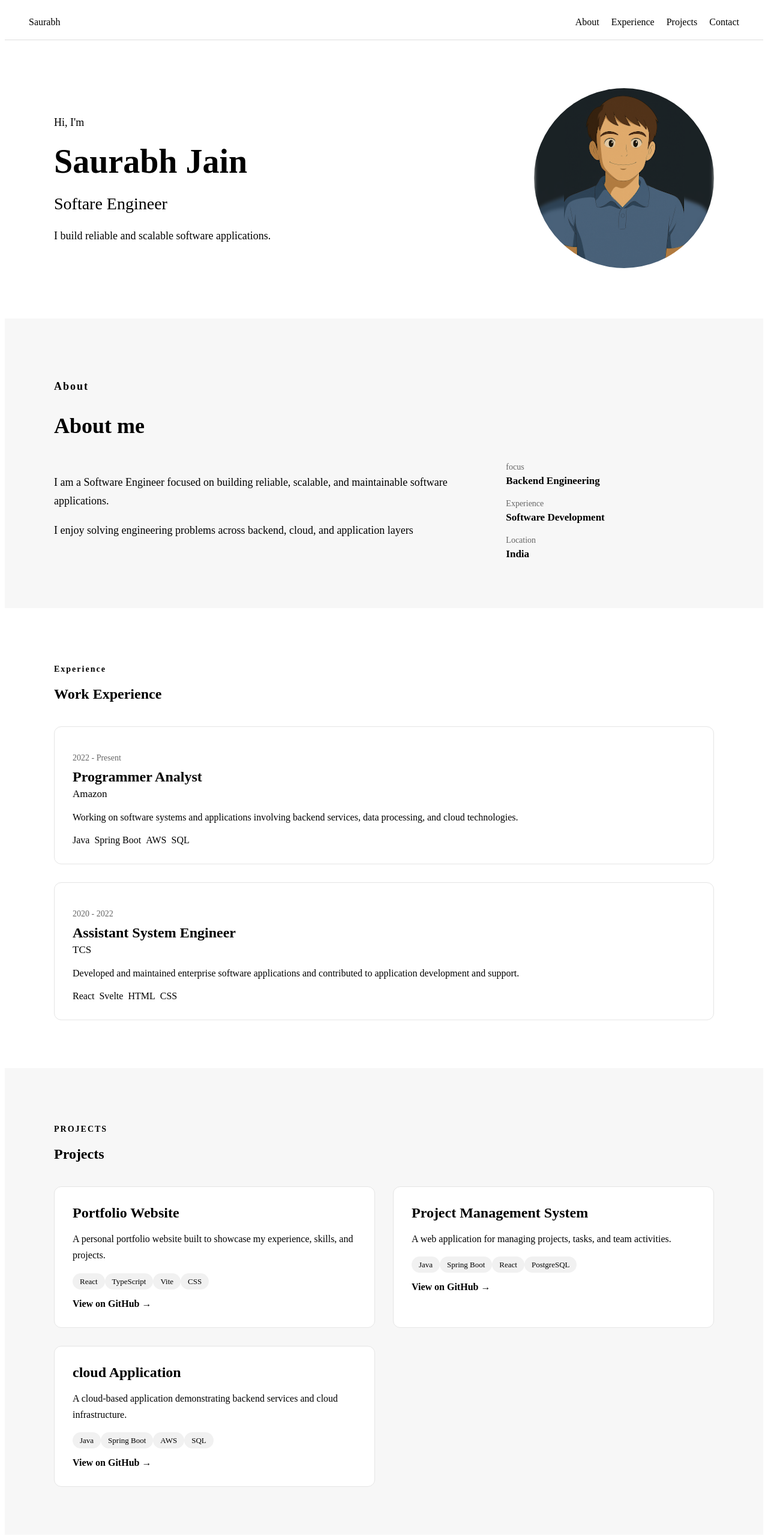
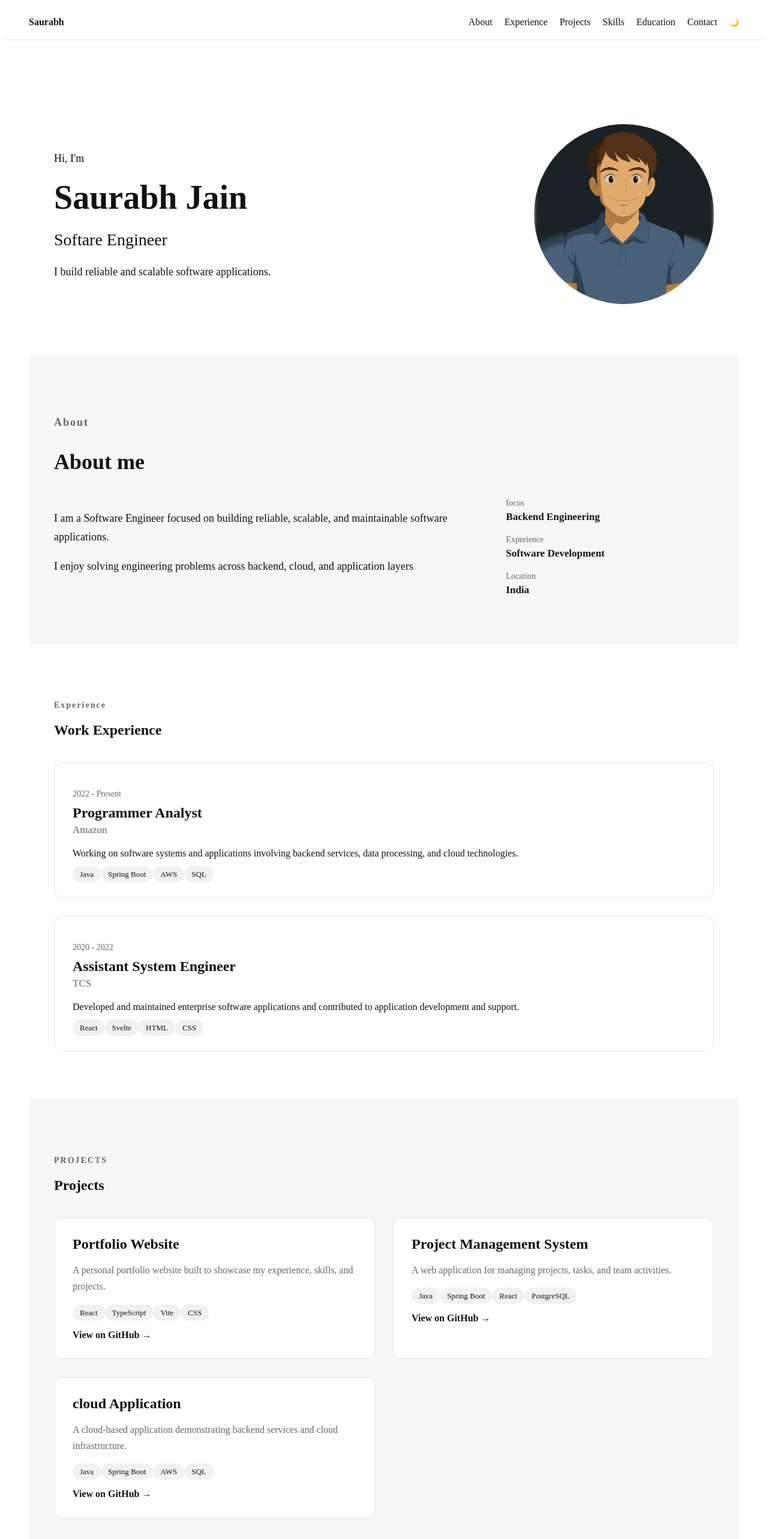
Before and after one commit to jainsaurabh033/Saurabh-Personal-Website, a React app: page / in a window 1280 px wide. Shown: the top 2566 px of the page at 60% size. Built offline with nearby package versions, Linux system fonts and the light colour scheme; the HTML template or start-up script is replaced by a standard one.

Commit message:
Added dark mode and animation to css

```diff
--- a/src/App.css
+++ b/src/App.css
@@ -1,9 +1,50 @@
+html {
+  scroll-behavior: smooth;
+}
+
+/* Theme */
+
+.app {
+  --background: #ffffff;
+  --surface: #f7f7f7;
+  --text: #111111;
+  --muted-text: #666666;
+  --border: #e5e5e5;
+  --tag-background: #f1f1f1;
+
+  min-height: 100vh;
+  background: var(--background);
+  color: var(--text);
+
+  transition:
+    background 0.3s ease,
+    color 0.3s ease;
+}
+
+.app.dark {
+  --background: #111111;
+  --surface: #1a1a1a;
+  --text: #f5f5f5;
+  --muted-text: #aaaaaa;
+  --border: #333333;
+  --tag-background: #2a2a2a;
+}
+
+/* Navbar */
+
 nav {
   display: flex;
   justify-content: space-between;
   align-items: center;
+
   padding: 20px 40px;
-  border-bottom: 1px solid #ddd;
+
+  background: var(--background);
+  border-bottom: 1px solid var(--border);
+
+  transition:
+    background 0.3s ease,
+    border-color 0.3s ease;
 }
 
 nav div {
@@ -12,10 +53,17 @@ nav div {
 }
 
 nav a {
+  color: var(--text);
   text-decoration: none;
-  color: black;
+
+  transition: opacity 0.2s ease;
 }
 
+nav a:hover {
+  opacity: 0.7;
+}
+
+/* Main */
 main {
   padding: 60px 40px;
 }
@@ -63,7 +111,15 @@ main {
 
   object-fit: cover;
   border-radius: 50%;
+
+  transition: transform 0.3s ease;
 }
+
+.hero-image img:hover {
+  transform: scale(1.03);
+}
+
+/* Shared section */
 
 .section-container {
   max-width: 1100px;
@@ -71,15 +127,19 @@ main {
   padding: 80px 40px;
 }
 
-.about {
-  background: #f7f7f7;
-}
+.section-label {
+  margin-bottom: 10px;
+  color: var(--muted-text);
 
-.section-label {
   font-size: 14px;
   font-weight: 600;
   letter-spacing: 2px;
-  margin-bottom: 10px;
+}
+
+/* About */
+
+.about {
+  background: var(--surface);
 }
 
 .about h2 {
@@ -114,15 +174,18 @@ main {
 
 .about-details span {
   font-size: 14px;
-  color: #666;
+  color: var(--muted-text);
 }
 
 .about-details strong {
+  color: var(--text);
   font-size: 17px;
 }
 
+/* Experience */
+
 .experience {
-  background: white;
+  background: var(--background);
 }
 
 .experience-list {
@@ -134,13 +197,23 @@ main {
 
 .experience-card {
   padding: 30px;
-  border: 1px solid #e5e5e5;
+  background: var(--background);
+  color: var(--text);
+  border: 1px solid var(--border);
   border-radius: 12px;
+  transition:
+    transform 0.25s ease,
+    box-shadow 0.25s ease;
+}
+
+.experience-card:hover {
+  transform: translateY(-4px);
+  box-shadow: 0 8px 24px rgba(0, 0, 0, 0.06);
 }
 
 .experience-card > p:first-child {
   font-size: 14px;
-  color: #666;
+  color: var(--muted-text);
   margin-bottom: 10px;
 }
 
@@ -150,6 +223,7 @@ main {
 }
 
 .experience-card h4 {
+  color: var(--muted-text);
   font-size: 17px;
   font-weight: 500;
   margin: 0 0 20px;
@@ -158,6 +232,8 @@ main {
 .experience-card p:last-child {
   line-height: 1.7;
 }
+
+/* Technology Tags */
 
 .technolgy-list {
   display: flex;
@@ -169,13 +245,14 @@ main {
 .technology-list span {
   padding: 6px 12px;
   border-radius: 20px;
-  background: #f1f1f1;
+  background: var(--tag-background);
+  color: var(--text);
   font-size: 13px;
 }
 
 /* Project css */
 .projects {
-  background: #f7f7f7;
+  background: var(--surface);
 }
 
 .project-grid {
@@ -187,9 +264,31 @@ main {
 
 .project-card {
   padding: 30px;
-  background: white;
-  border: 1px solid #e5e5e5;
+  background: var(--background);
+  border: 1px solid var(--border);
   border-radius: 12px;
+
+  transition:
+    transform 0.25s ease,
+    box-shadow 0.25s ease,
+    border-color 0.25s ease;
+}
+
+.project-card:hover {
+  transform: translateY(-6px);
+  box-shadow: 0 10px 30px rgba(0, 0, 0, 0, 08);
+}
+
+.project-card a {
+  display: inline-block;
+  margin-top: 20px;
+  color: var(--text);
+  font-weight: 600;
+  text-decoration: none;
+}
+
+.project-card a:hover {
+  text-decoration: underline;
 }
 
 .project-card h3 {
@@ -198,31 +297,14 @@ main {
 }
 
 .project-card p {
+  color: var(--muted-text);
   line-height: 1.7;
   margin-bottom: 20px;
 }
 
-.project-card a {
-  display: inline-block;
-  margin-top: 20px;
-  color: black;
-  font-weight: 600;
-  text-decoration: none;
-}
-
-.project-card a:hover {
-  text-decoration: underline;
-}
-
-@media (max-width: 768px) {
-  .project-grid {
-    grid-template-columns: 1fr;
-  }
-}
-
 /* skills section */
 .skills {
-  background: white;
+  background: var(--background);
 }
 
 .skills-grid {
@@ -234,8 +316,18 @@ main {
 
 .skill-category {
   padding: 30px;
-  border: 1px solid #e5e5e5;
+  background: var(--background);
+  color: var(--text);
+  border: 1px solid var(--border);
   border-radius: 12px;
+  transition:
+    transform 0.25s ease,
+    box-shadow 0.25s ease;
+}
+
+.skill-category:hover {
+  transform: translateY(-4px);
+  box-shadow: 0 8px 24px rgba(0, 0, 0, 0.06);
 }
 
 .skill-category h3 {
@@ -252,19 +344,15 @@ main {
 .skill-list span {
   padding: 8px 14px;
   border-radius: 20px;
-  background: #f1f1f1;
+  background: var(--tag-background);
+  color: var(--text);
   font-size: 14px;
 }
 
-@media (max-width: 768px) {
-  .skill-grid {
-    grid-template-columns: 1fr;
-  }
-}
+/* Education */
 
-/* Acheivement and Education section */
 .education {
-  background: #f7f7f7;
+  background: var(--surface);
 }
 
 .education-content {
@@ -276,20 +364,26 @@ main {
 
 .education-card {
   padding: 30px;
-  background: white;
-  border: 1px solid #e5e5e5;
+  background: var(--background);
+  color: var(--text);
+  border: 1px solid var(--border);
   border-radius: 12px;
 }
 
+.education-card p:first-child {
+  color: var(--muted-text);
+}
+
 .education-card h3 {
+  margin: 10px 0 5px;
   font-size: 24px;
-  margin: 10px 0 5px;
 }
 
 .education-card h4 {
+  margin: 0 0 20px;
+  color: var(--muted-text);
   font-size: 17px;
   font-weight: 500;
-  margin: 0 0 20px;
 }
 
 .education-card p:last-child {
@@ -297,8 +391,8 @@ main {
 }
 
 .achievements h3 {
+  margin-top: 0;
   font-size: 24px;
-  margin-top: 0;
 }
 
 .achievements ul {
@@ -310,47 +404,55 @@ main {
   line-height: 1.6;
 }
 
-@media (max-width: 768px) {
-  .education-content {
-    grid-template-columns: 1fr;
-  }
-}
-
-/* Contact section  */
+/* Contact */
 
 .contact {
-  background: white;
+  background: var(--background);
 }
-
 .contact-content {
   display: grid;
   grid-template-columns: 1fr 1fr;
   gap: 60px;
   margin-top: 40px;
 }
-
 .contact-info p {
   max-width: 500px;
   font-size: 18px;
   line-height: 1.7;
 }
-
 .contact-links {
   display: flex;
   flex-direction: column;
   gap: 12px;
   margin-top: 30px;
 }
-
 .contact-links a {
-  color: black;
+  color: var(--text);
   font-weight: 600;
   text-decoration: none;
 }
-
 .contact-links a:hover {
   text-decoration: underline;
 }
+.email-contact {
+  display: flex;
+  align-items: center;
+  gap: 12px;
+}
+.email-contact button {
+  padding: 6px 10px;
+  background: var(--background);
+  color: var(--text);
+  border: 1px solid var(--border);
+  border-radius: 6px;
+  cursor: pointer;
+  font-size: 13px;
+}
+.email-contact button:hover {
+  background: var(--tag-background);
+}
+
+/* Contact form  */
 
 .contact-form {
   display: flex;
@@ -359,6 +461,7 @@ main {
 }
 
 .form-group label {
+  color: var(--text);
   font-size: 14px;
   font-weight: 600;
 }
@@ -366,11 +469,24 @@ main {
 .form-group input,
 .form-group textarea {
   width: 100%;
+  box-sizing: border-box;
   padding: 12px;
-  border: 1px solid #d5d5d5;
+  background: var(--background);
+  color: var(--text);
+  border: 1px solid var(--border);
   border-radius: 8px;
   font: inherit;
-  box-sizing: border-box;
+}
+
+.form-group input::placeholder,
+.form-group textarea::placeholder {
+  color: var(--muted-text);
+}
+
+.form-group input:focus,
+.form-group textarea:focus {
+  outline: 2px solid var(--text);
+  outline-offset: 1px;
 }
 
 .form-group textarea {
@@ -379,54 +495,124 @@ main {
 
 .contact-form button {
   padding: 12px 20px;
+  background: var(--text);
+  color: var(--background);
+
   border: none;
   border-radius: 8px;
-  background: black;
-  color: white;
   font-size: 15px;
   font-weight: 600;
   cursor: pointer;
+  transition: opacity 0.2s ease;
 }
 
 .contact-form button:hover {
-  opacity: 0.85;
+  opacity: 0.8;
 }
 
-.email-contact {
-  display: flex;
-  align-items: center;
-  gap: 12px;
+/* Footer  */
+.footer {
+  padding: 30px 40px;
+  background: var(--surface);
+  border-top: 1px solid var(--border);
+  text-align: center;
 }
 
-.email-contact button {
-  padding: 6px 10px;
-  border: 1px solid #d5d5d5;
-  border-radius: 6px;
-  background: white;
-  cursor: pointer;
-  font-size: 13px;
+.footer p {
+  margin: 0;
+  color: var(--muted-text);
+  font-size: 14px;
 }
 
-.email-contact button:hover {
-  background: #f1f1f1;
+/* Theme Toggle  */
+
+.theme-toggle {
+  padding: 0;
+  color: var(--text);
+  border: none;
+  background: transparent;
+  cursor: pointer;
+  transition:
+    background 0.3s ease,
+    color 0.3s ease,
+    border-color 0.3s ease;
 }
 
+.theme-toggle:hover {
+  background: var(--tag-background);
+}
+
+/* Responsive Design  */
+
 @media (max-width: 768px) {
+  nav {
+    padding: 20px;
+  }
+
+  nav div {
+    gap: 12px;
+  }
+
+  /* Main  */
+  main {
+    padding: 20px;
+  }
+
+  /* Hero  */
+  .hero {
+    padding: 50px 20px;
+  }
+
+  .hero-content {
+    flex-direction: column;
+    text-align: center;
+    gap: 40px;
+  }
+
+  .hero-text h1 {
+    font-size: 42px;
+  }
+
+  .hero-text h2 {
+    font-size: 24px;
+  }
+
+  .hero-image {
+    flex: none;
+  }
+
+  .hero-image img {
+    width: 220px;
+    height: 220px;
+  }
+
+  /* Shared section  */
+  section-container {
+    padding: 60px 20px;
+  }
+
+  /* About  */
+  .about-content {
+    grid-template-columns: 1fr;
+  }
+
+  /* Project  */
+  .project-grid {
+    grid-template-columns: 1fr;
+  }
+
+  /* Skills  */
+  .skills-grid {
+    grid-template-columns: 1fr;
+  }
+
+  /* Education  */
+  .education-content {
+    grid-template-columns: 1fr;
+  }
+
+  /* Contact  */
   .contact-content {
     grid-template-columns: 1fr;
   }
 }
-
-/* footer section */
-
-.footer {
-  padding: 30px 40px;
-  text-align: center;
-  border-top: 1px solid #e5e5e5;
-}
-
-.footer p {
-  margin: 0;
-  font-size: 14px;
-  color: #666;
-}
--- a/src/App.tsx
+++ b/src/App.tsx
@@ -8,11 +8,18 @@ import Education from "./components/Education";
 import Contact from "./components/Contact";
 import Footer from "./components/Footer";
 import Skills from "./components/skills";
+import { useState } from "react";
 
 function App() {
+  const [darkMode, setDarkMode] = useState(false);
   return (
-    <>
-      <Navbar />
+    <div className={darkMode ? "app dark" : "app"}>
+      <Navbar
+        darkMode={darkMode}
+        onToggleTheme={() => setDarkMode(!darkMode)}
+      />
+
+      <main>
         <Hero
           name="Saurabh Jain"
           title="Softare Engineer"
@@ -24,8 +31,9 @@ function App() {
         <Skills />
         <Education />
         <Contact />
+      </main>
       <Footer />
-    </>
+    </div>
   );
 }
 
--- a/src/components/Experience.tsx
+++ b/src/components/Experience.tsx
@@ -46,7 +46,7 @@ const Experience = () => {
               <h4>{experience.company}</h4>
               <p>{experience.description}</p>
 
-              <div className="technolgy-list">
+              <div className="technology-list">
                 {experience.technologies.map((technology) => (
                   <span key={technology}>{technology}</span>
                 ))}
--- a/src/components/Navbar.tsx
+++ b/src/components/Navbar.tsx
@@ -1,12 +1,25 @@
-const Navbar = () => {
+type NavbarProps = {
+  darkMode: boolean;
+  onToggleTheme: () => void;
+};
+
+const Navbar = ({ darkMode, onToggleTheme }: NavbarProps) => {
   return (
     <nav>
-      <div>Saurabh</div>
+      <div>
+        <strong>Saurabh</strong>
+      </div>
       <div>
         <a href="#about">About</a>
         <a href="#experience">Experience</a>
         <a href="#projects">Projects</a>
+        <a href="#skills">Skills</a>
+        <a href="#education">Education</a>
         <a href="#contact">Contact</a>
+
+        <button className="theme-toggle" onClick={onToggleTheme} type="button">
+          {darkMode ? "☀️" : "🌙"}
+        </button>
       </div>
     </nav>
   );
```
Lines whose indentation alone changed are shown as unchanged.
